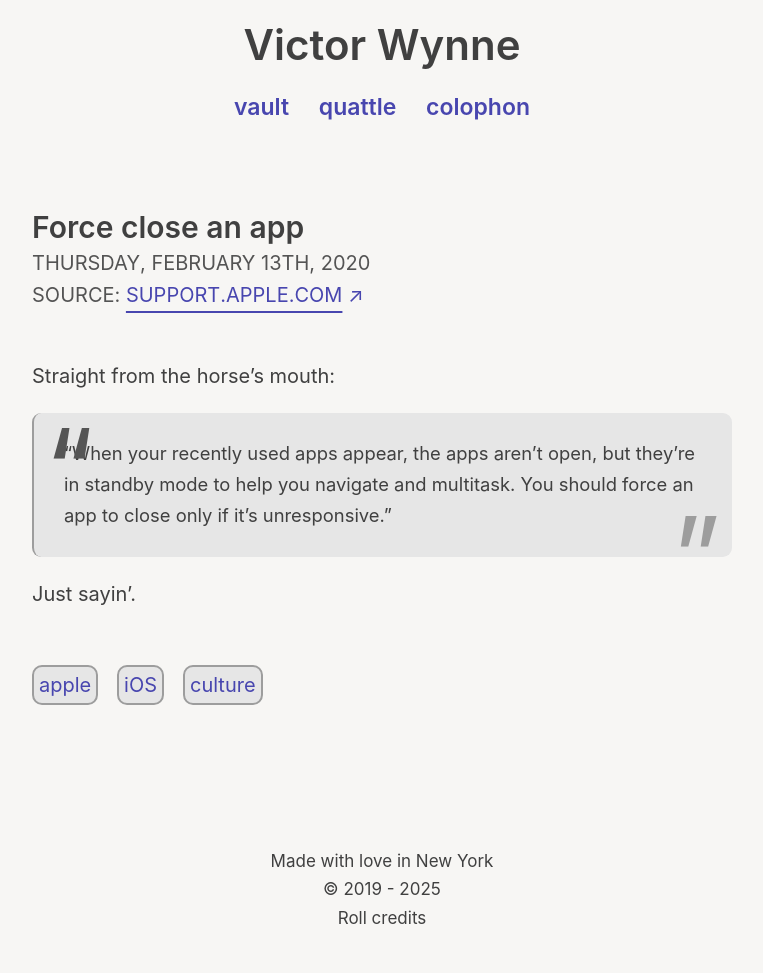
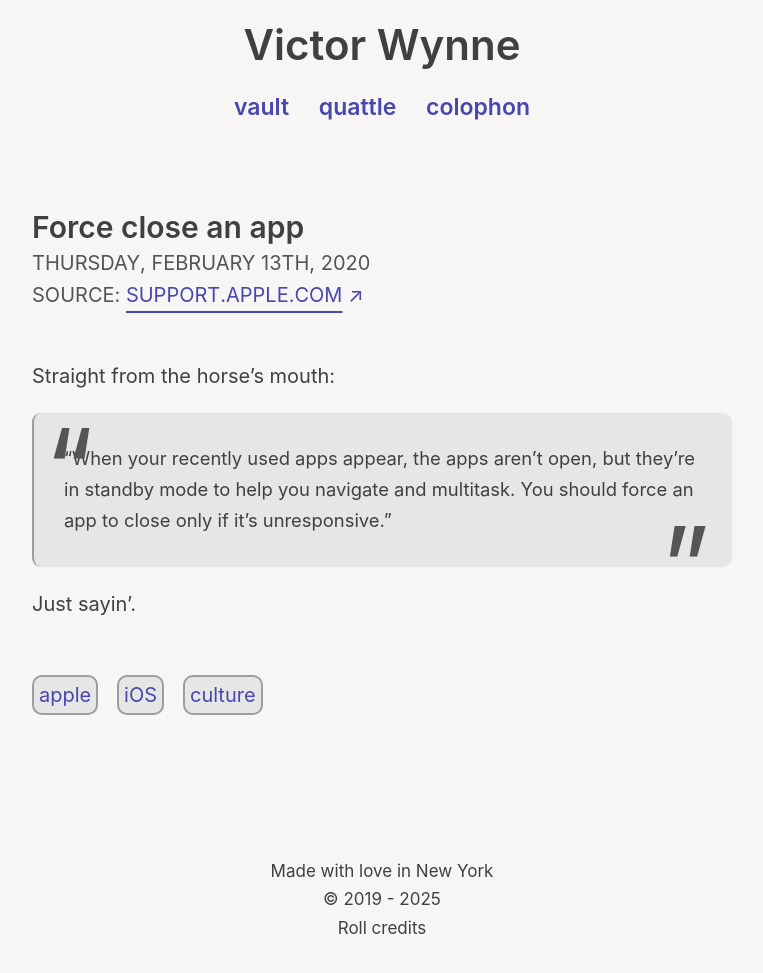
Before and after one commit to victorwynne/victorwynne, a Jekyll site: the page built from _posts/2020-02-13-force-close-an-app.md, in a window 1280 px wide. Shown: the whole page, without its empty margins (258-1021 px from the left). Built offline with Jekyll 4.4.1, drawn with Linux system fonts in a browser that asks for light colours.

Commit message:
_type.scss

```diff
--- a/_sass/_type.scss
+++ b/_sass/_type.scss
@@ -131,10 +131,10 @@ blockquote::before {
 blockquote::after {
     content: "\201D";
     font-size: 6em;
-    color: $light-scheme-blockquote;
+    color: $blockquote;
     position: absolute;
     bottom: -0.5em;
-    right: 0.1em;
+    right: 0.2em;
     line-height: 1;
     z-index: 0;
 }
@@ -142,7 +142,7 @@ blockquote::after {
 blockquote {
   width: 100%;
   background-color: $blockquote-bg;
-  padding: 25px 25px 25px 27px;
+  padding: 30px 30px 30px 32px;
   margin: 20px 0;
   font-size: 92%;
   position: relative;
```
